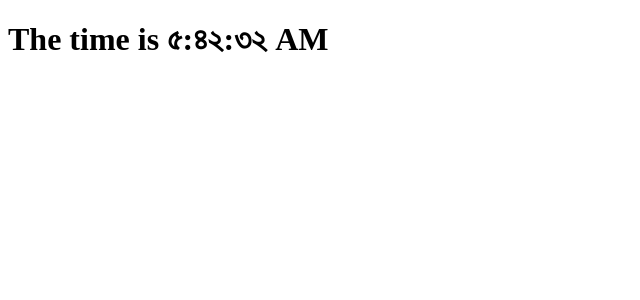
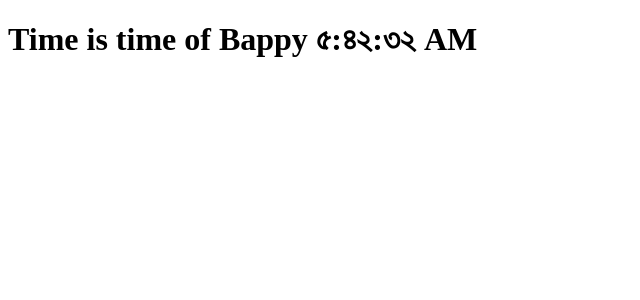
Before and after one commit to thbappy7706/Think-in-a-React-way, a React (Create React App) app: page / in a window 1280 px wide. Shown: the top 300 px of the page, without its empty margins (0-640 px from the left). Built offline with nearby package versions, Linux system fonts and the light colour scheme.

Commit message:
class component

```diff
--- a/src/index.js
+++ b/src/index.js
@@ -1,15 +1,19 @@
 import ReactDOM from 'react-dom';
+import React from 'react';
 //component
-function Clock({locale})
+class Clock extends React.Component
 {
-    // element of this clock
-    return ( <h1 className="heading">
-        <span className="text">
-            The time is {new Date().toLocaleTimeString(locale)}
-        </span>
-    </h1>
-);
-    // element of this clockend
+   render()
+   {
+       return (
+           <h1 className="heading">
+               <span className="text">
+               Time is time of {this.props.children} {new Date().toLocaleTimeString(this.props.locale)}
+               </span>
+           </h1>
+       )
+   }
 }
+
 // component end
- ReactDOM.render(<Clock locale="bn-BD"/>,document.getElementById('root'));
+ ReactDOM.render(<Clock locale="bn-BD">Bappy</Clock>,document.getElementById('root'));
```
